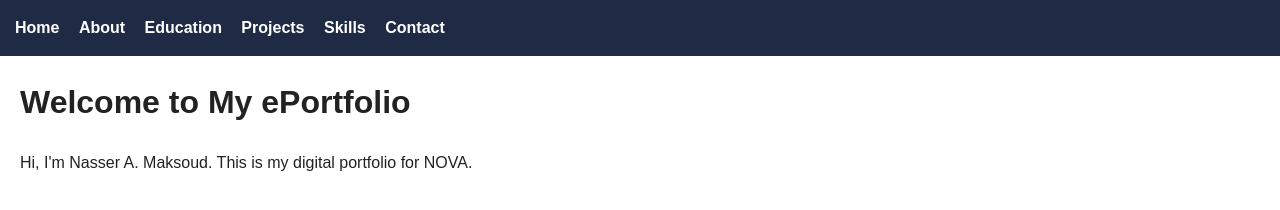
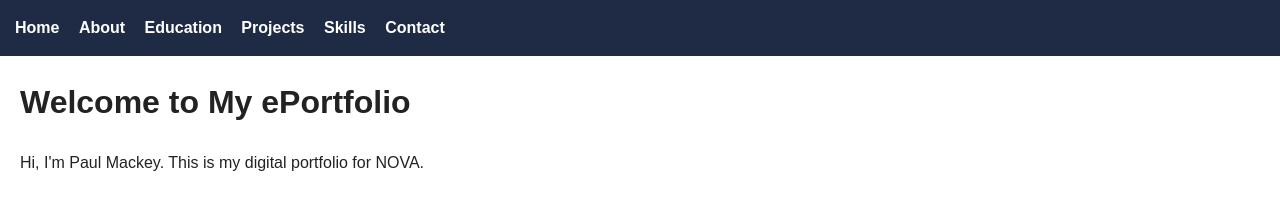
Before and after one commit to PaulMackey007/PaulMackey007.github.io, a plain HTML site: page about.html in a window 1280 px wide. Drawn offline with Linux system fonts and the light colour scheme.

Commit message:
Update about.html

```diff
--- a/about.html
+++ b/about.html
@@ -16,7 +16,7 @@
   </nav>
 
   <h1>Welcome to My ePortfolio</h1>
-  <p>Hi, I'm Nasser A. Maksoud. This is my digital portfolio for NOVA.</p>
+  <p>Hi, I'm Paul Mackey. This is my digital portfolio for NOVA.</p>
 
 </body>
 </html>
```
